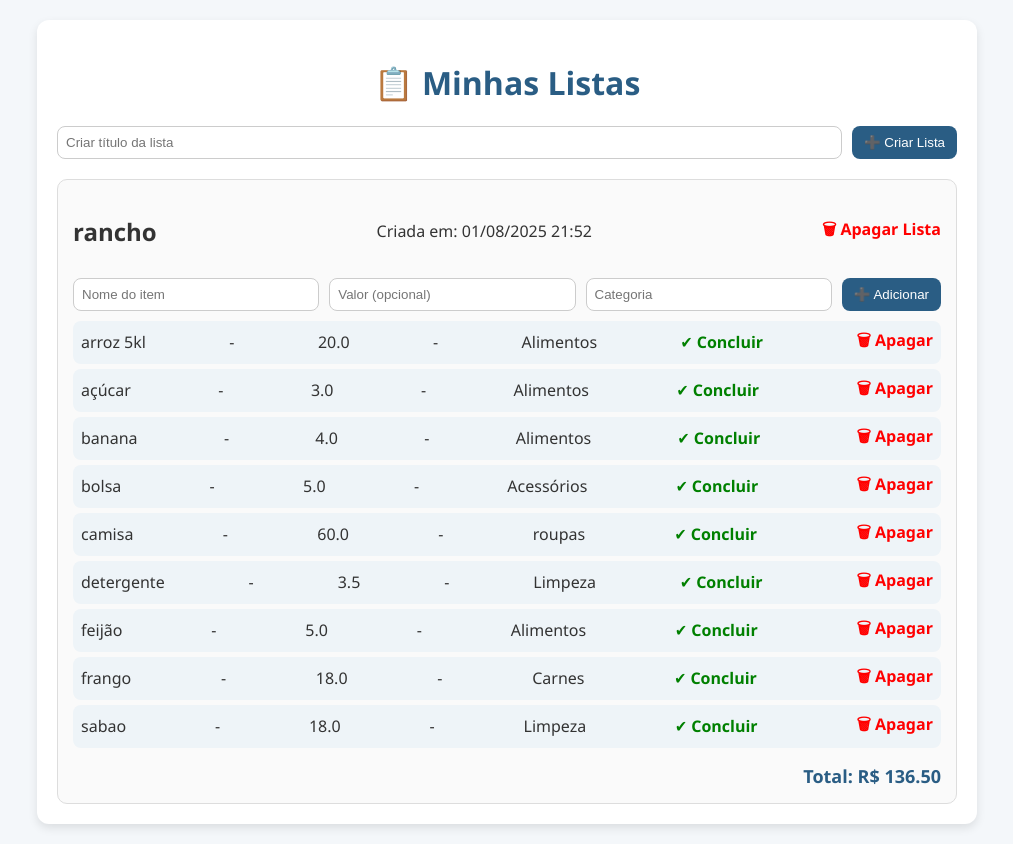
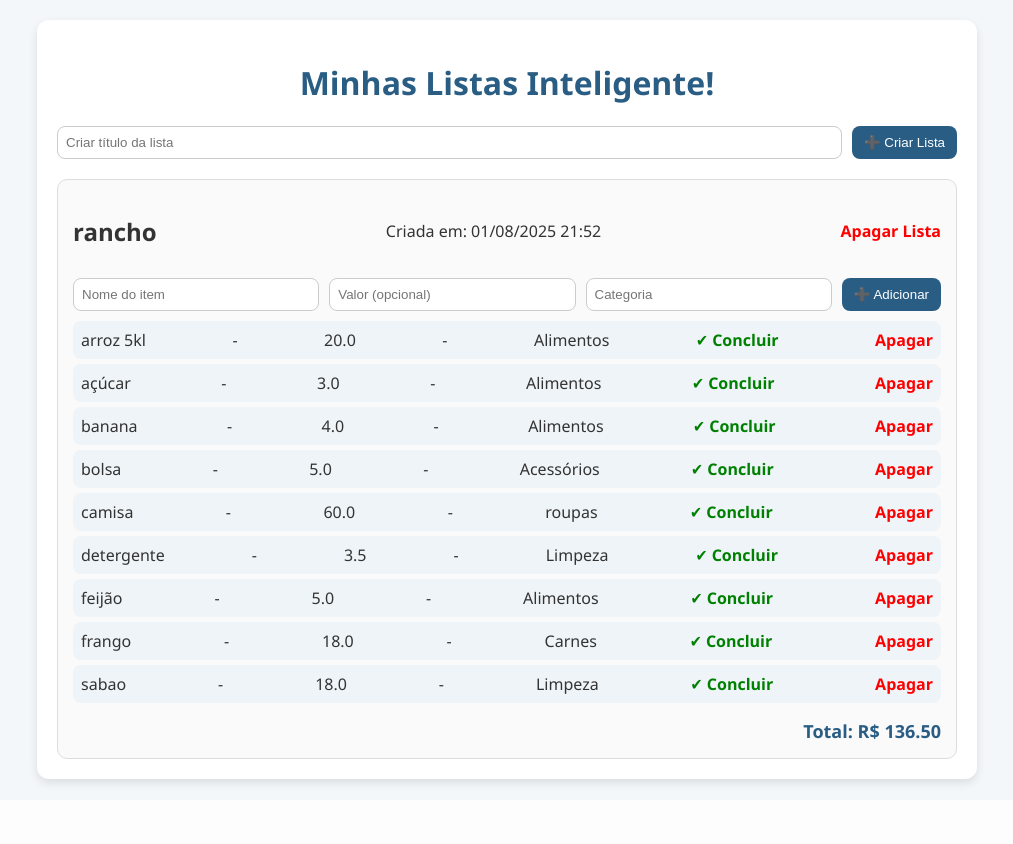
Before and after one commit to OcimarPrado/Todo_list, a Flask app: page / in a window 1280 px wide. Shown: the whole page, without its empty margins (133-1146 px from the left). After the commit the page ends 788 px from the top, so only its background shows below. Run offline with Flask 3, Linux system fonts and the light colour scheme; data comes from the database, SQL or seed files in the repository.

Commit message:
ajuste do index...

```diff
--- a/templates/index.html
+++ b/templates/index.html
@@ -8,7 +8,7 @@
 </head>
 <body>
     <div class="container">
-        <h1>📋 Minhas Listas</h1> <!-- Título principal da aplicação -->
+        <h1> Minhas Listas Inteligente! </h1> <!-- Título principal da aplicação -->
 
         <!-- =======================
              FORMULÁRIO PARA CRIAR NOVA LISTA
@@ -31,7 +31,7 @@
                 <div class="lista-header">
                     <h2>{{ lista.title }}</h2>
                     <span class="data">Criada em: {{ lista.created_at.strftime('%d/%m/%Y %H:%M') }}</span>
-                    <a href="{{ url_for('delete_list', list_id=lista.id) }}" class="btn-apagar">🗑 Apagar Lista</a>
+                    <a href="{{ url_for('delete_list', list_id=lista.id) }}" class="btn-apagar"> Apagar Lista</a>
                 </div>
 
                 <!-- =======================
@@ -59,23 +59,23 @@
 
                             <!-- Preço do item (ou mensagem caso não tenha preço) -->
                             <span class="item-preco">
-                                {{ item.price if item.price else "💸 sem valor" }}
+                                {{ item.price if item.price else " sem valor" }}
                             </span> -
 
                             <!-- Categoria do item (ou mensagem caso não tenha categoria) -->
                             <span class="item-categoria">
-                                {{ item.category if item.category else "📂 sem categoria" }}
+                                {{ item.category if item.category else " sem categoria" }}
                             </span>
 
                             <!-- Se o item estiver concluído, mostra o check; senão, botão para concluir -->
                             {% if item.completed %}
-                                ✅ <span class="concluido">Concluído</span>
+                                 <span class="concluido">Concluído</span>
                             {% else %}
                                 <a href="{{ url_for('toggle_complete', item_id=item.id) }}" class="btn-concluir">✔ Concluir</a>
                             {% endif %}
 
                             <!-- Botão para apagar o item -->
-                            <a href="{{ url_for('delete_item', item_id=item.id) }}" class="btn-apagar-item">🗑 Apagar</a>
+                            <a href="{{ url_for('delete_item', item_id=item.id) }}" class="btn-apagar-item"> Apagar</a>
                         </li>
                     {% endfor %}
                 </ul>
```
Also changed, not shown: 1 other file.
